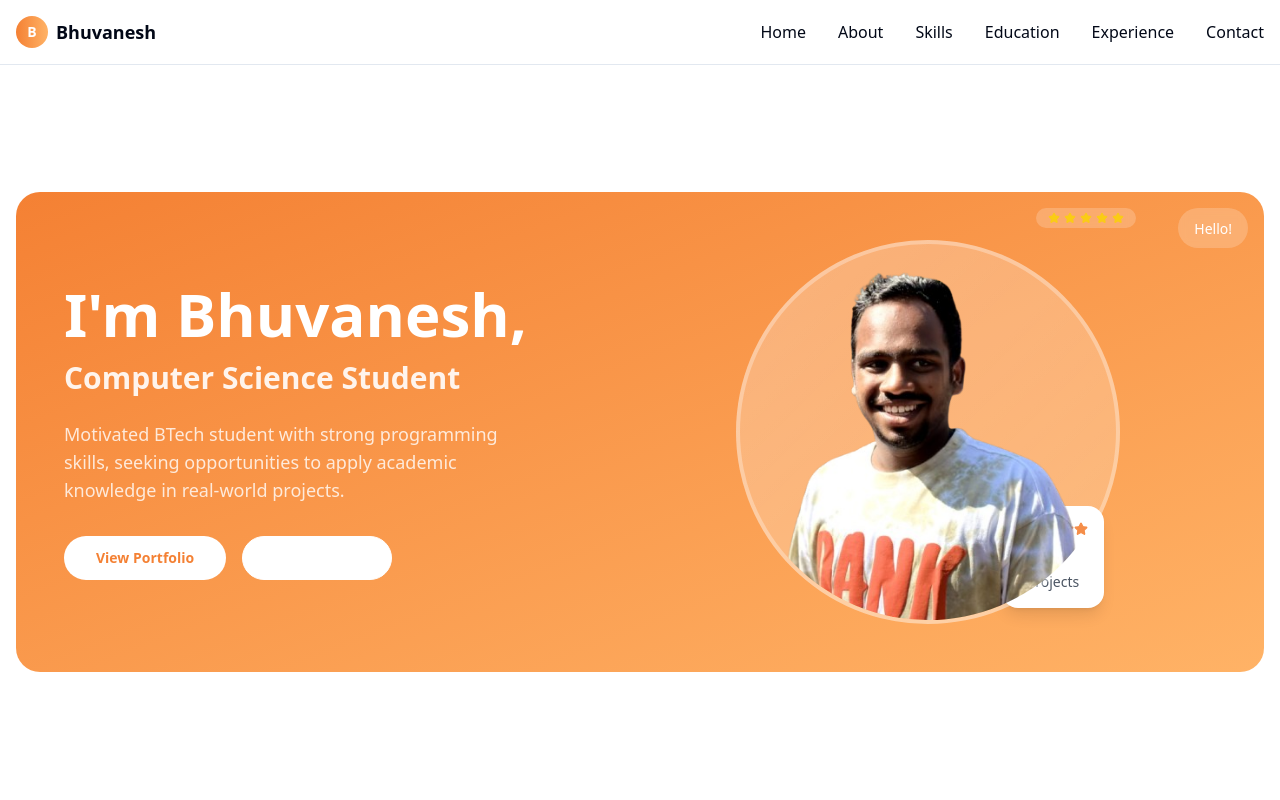
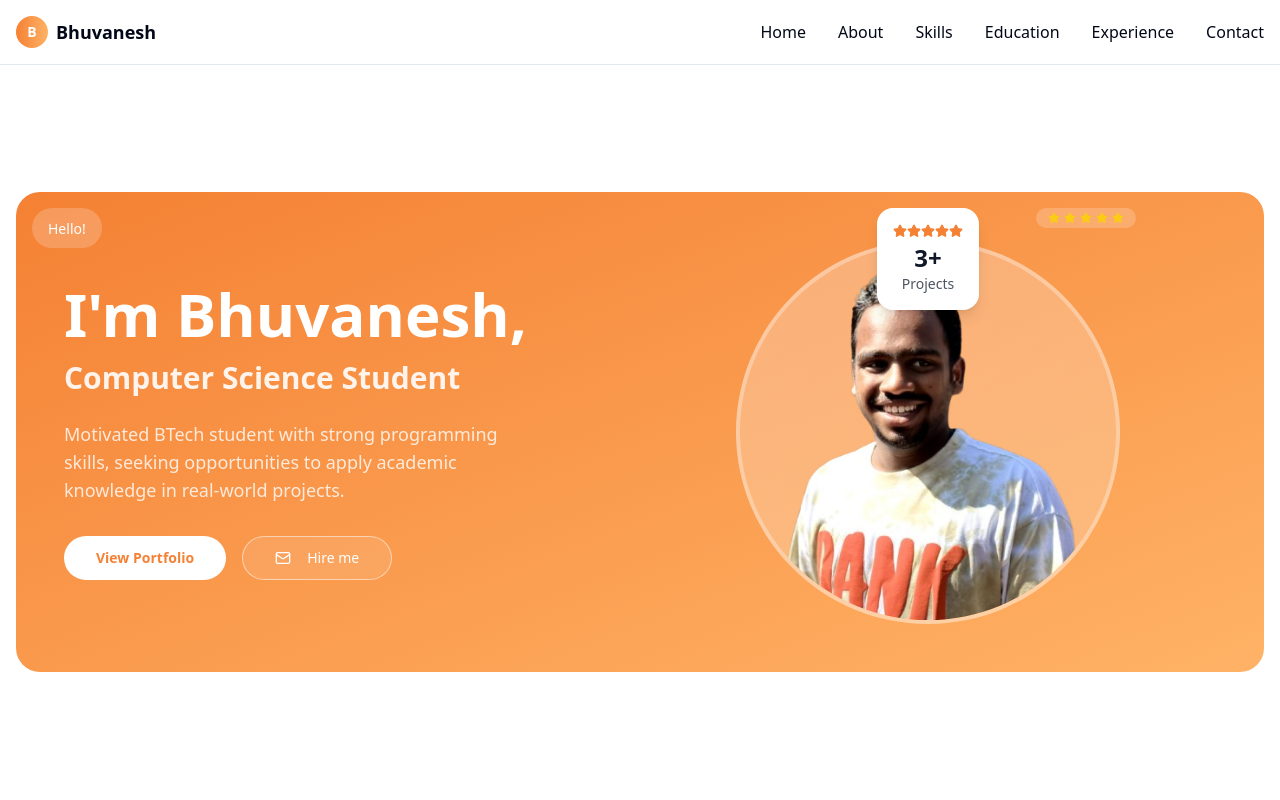
Before and after one commit to bhuvaneshM05/bhuvanseshM-personal-portfoloio, a React (Vite) app: page / in a window 1280 px wide. Shown: the top 800 px of the page. Built offline with nearby package versions, Linux system fonts and the light colour scheme.

Commit message:
Refactor Hero Section
Move "Hello!" to the left, position "3+ Projects" above the image, and make the "Hire me" button visible on hover.

```diff
--- a/src/components/HeroSection.tsx
+++ b/src/components/HeroSection.tsx
@@ -18,7 +18,7 @@ const HeroSection = () => {
       <div className="container mx-auto px-4">
         <div className="relative bg-gradient-to-br from-hero-bg to-hero-light rounded-3xl p-8 md:p-12 overflow-hidden">
           {/* Decorative elements */}
-          <div className="absolute top-4 right-4 bg-white/20 backdrop-blur-sm rounded-full px-4 py-2">
+          <div className="absolute top-4 left-4 bg-white/20 backdrop-blur-sm rounded-full px-4 py-2">
             <span className="text-white text-sm font-medium">Hello!</span>
           </div>
 
@@ -45,7 +45,7 @@ const HeroSection = () => {
                 <Button onClick={scrollToExperience} size="lg" className="bg-white text-primary hover:bg-white/90 font-semibold rounded-full px-8">
                   View Portfolio
                 </Button>
-                <Button onClick={scrollToContact} variant="outline" size="lg" className="border-white text-white hover:bg-white hover:text-primary rounded-full px-8">
+                <Button onClick={scrollToContact} variant="outline" size="lg" className="border-white/50 text-white bg-white/10 hover:bg-white hover:text-primary rounded-full px-8">
                   <Mail className="mr-2 h-4 w-4" />
                   Hire me
                 </Button>
@@ -55,6 +55,17 @@ const HeroSection = () => {
             {/* Right content - Profile photo */}
             <div className="lg:w-1/2 flex justify-center relative">
               <div className="relative">
+                {/* Experience badge - above image */}
+                <div className="absolute -top-8 left-1/2 transform -translate-x-1/2 bg-white rounded-2xl p-4 shadow-lg z-20">
+                  <div className="text-center">
+                    <div className="flex justify-center mb-1">
+                      {[...Array(5)].map((_, i) => <Star key={i} size={14} className="fill-primary text-primary" />)}
+                    </div>
+                    <div className="text-2xl font-bold text-gray-900">3+</div>
+                    <div className="text-sm text-gray-600">Projects</div>
+                  </div>
+                </div>
+
                 {/* Background circle */}
                 <div className="w-80 h-80 md:w-96 md:h-96 bg-gradient-to-br from-white/20 to-white/10 rounded-full absolute inset-0"></div>
 
@@ -72,16 +83,6 @@ const HeroSection = () => {
                   />
                 </div>
 
-                {/* Experience badge */}
-                <div className="absolute bottom-4 right-4 bg-white rounded-2xl p-4 shadow-lg">
-                  <div className="text-center">
-                    <div className="flex justify-center mb-1">
-                      {[...Array(5)].map((_, i) => <Star key={i} size={14} className="fill-primary text-primary" />)}
-                    </div>
-                    <div className="text-2xl font-bold text-gray-900">3+</div>
-                    <div className="text-sm text-gray-600">Projects</div>
-                  </div>
-                </div>
               </div>
             </div>
           </div>
```
